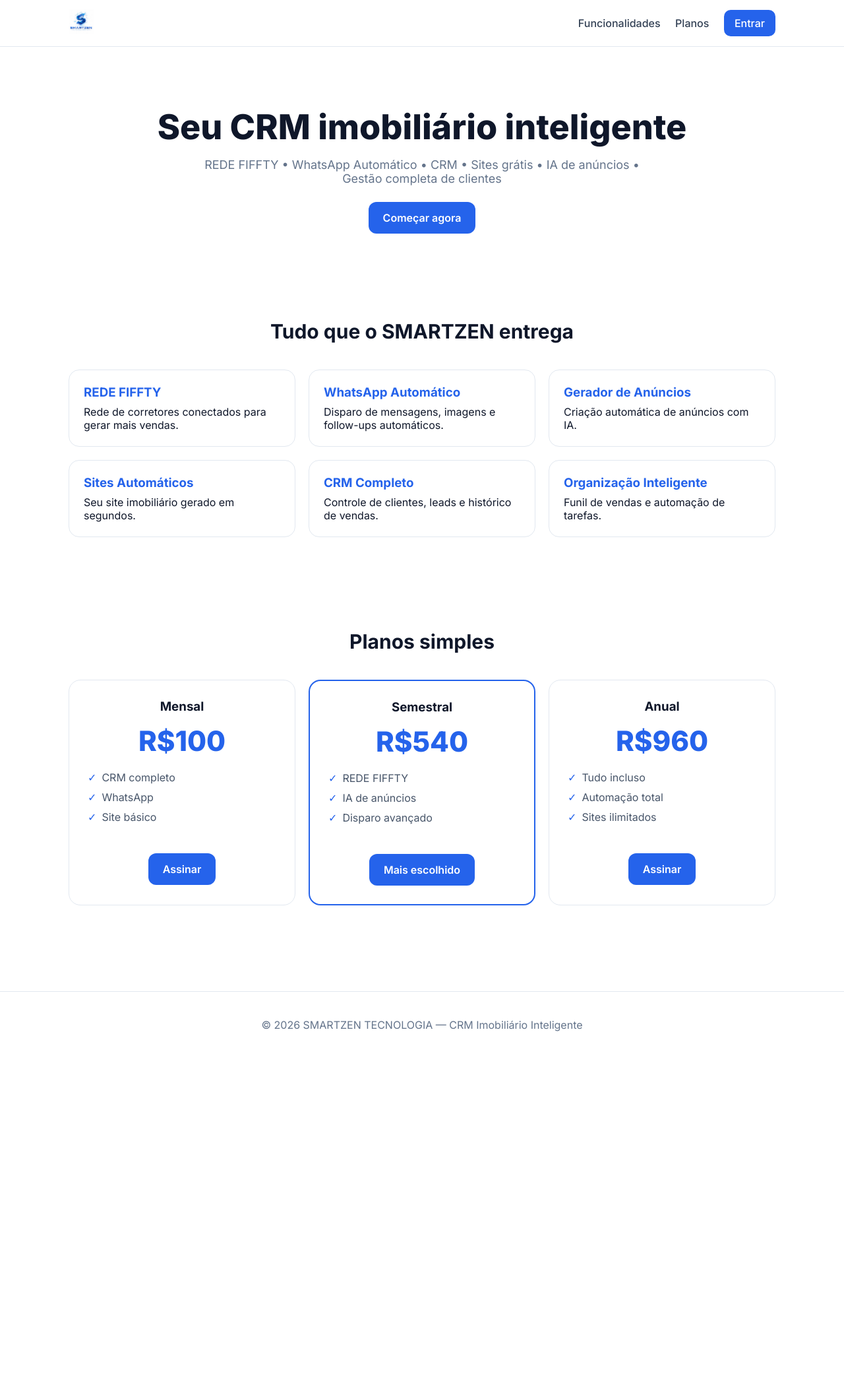
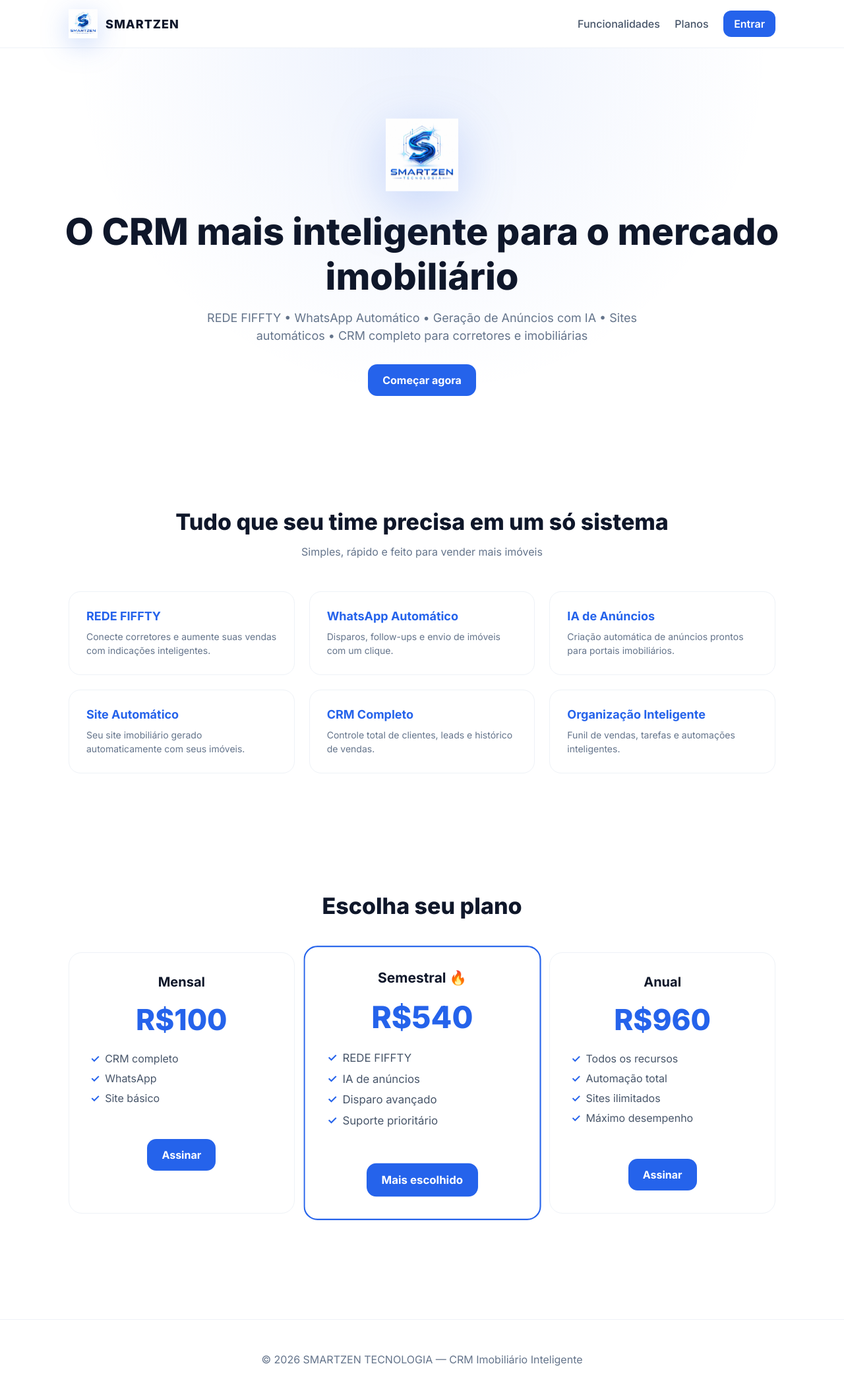
Before and after one commit to jwmister21/smartimob, a Flask app: page / in a window 1280 px wide. Shown: the whole page at 66% size. Before the commit the page ends 1563 px from the top, so only its background shows below. Run offline with Flask 3, Linux system fonts and the light colour scheme; data that the repository does not hold is empty; parts of the project's set-up code (start-up, migrations or seed data) failed here and were passed over.

Commit message:
Update landing.html

```diff
--- a/templates/landing.html
+++ b/templates/landing.html
@@ -3,7 +3,7 @@
 <head>
 <meta charset="UTF-8">
 <meta name="viewport" content="width=device-width, initial-scale=1.0">
-<title>SMARTZEN - CRM Imobiliário Inteligente</title>
+<title>SMARTZEN - CRM Inteligente</title>
 
 <link href="https://fonts.googleapis.com/css2?family=Inter:wght@300;400;500;600;700;800&display=swap" rel="stylesheet">
 
@@ -24,8 +24,9 @@ body{
 header{
     position:sticky;
     top:0;
-    background:white;
-    border-bottom:1px solid #e2e8f0;
+    background:rgba(255,255,255,0.85);
+    backdrop-filter:blur(12px);
+    border-bottom:1px solid #eef2f7;
     z-index:1000;
 }
 
@@ -33,40 +34,78 @@ header{
     max-width:1200px;
     margin:auto;
     padding:0 5%;
+    height:72px;
     display:flex;
     justify-content:space-between;
     align-items:center;
-    height:70px;
+}
+
+/* LOGO GRANDE */
+.logo{
+    display:flex;
+    align-items:center;
+    gap:12px;
 }
 
 .logo img{
-    height:38px;
+    height:44px;
+    filter: drop-shadow(0 10px 20px rgba(37,99,235,0.25));
+}
+
+.logo span{
+    font-weight:800;
+    font-size:18px;
+    letter-spacing:1px;
+    color:#0f172a;
 }
 
 nav a{
     margin-left:18px;
     text-decoration:none;
-    color:#334155;
+    color:#475569;
     font-weight:500;
+    transition:0.3s;
+}
+
+nav a:hover{
+    color:#2563eb;
 }
 
 .btn-login{
     background:#2563eb;
     color:white;
     padding:10px 16px;
-    border-radius:10px;
+    border-radius:12px;
+    margin-left:18px;
     text-decoration:none;
-    margin-left:18px;
+    font-weight:600;
 }
 
 /* ===== HERO ===== */
 .hero{
     text-align:center;
-    padding:90px 5% 60px;
+    padding:110px 5% 80px;
+    background:
+    radial-gradient(circle at top, #2563eb15, transparent 60%);
+}
+
+.hero-logo{
+    margin-bottom:20px;
+}
+
+.hero-logo img{
+    height:110px;
+    filter: drop-shadow(0 20px 40px rgba(37,99,235,0.25));
+    animation: float 3s ease-in-out infinite;
+}
+
+@keyframes float{
+    0%,100%{transform:translateY(0);}
+    50%{transform:translateY(-10px);}
 }
 
 .hero h1{
-    font-size:52px;
+    font-size:56px;
     font-weight:800;
     margin-bottom:15px;
 }
@@ -74,96 +113,124 @@ nav a{
 .hero p{
     color:#64748b;
     font-size:18px;
-    max-width:700px;
+    max-width:750px;
     margin:auto;
+    line-height:1.5;
 }
 
 .cta{
-    margin-top:25px;
+    margin-top:30px;
     display:inline-block;
     background:#2563eb;
     color:white;
     padding:14px 22px;
-    border-radius:12px;
+    border-radius:14px;
     text-decoration:none;
-    font-weight:600;
+    font-weight:700;
+    transition:0.3s;
+}
+
+.cta:hover{
+    transform:scale(1.05);
+    box-shadow:0 15px 30px rgba(37,99,235,0.25);
 }
 
 /* ===== FEATURES ===== */
 .section{
+    padding:90px 5%;
     max-width:1200px;
     margin:auto;
-    padding:70px 5%;
 }
 
 .title{
     text-align:center;
-    font-size:30px;
-    margin-bottom:40px;
+    font-size:34px;
+    font-weight:800;
+    margin-bottom:50px;
+}
+
+.subtitle{
+    text-align:center;
+    color:#64748b;
+    margin-top:-35px;
+    margin-bottom:50px;
 }
 
 .features{
     display:grid;
     grid-template-columns:repeat(auto-fit,minmax(260px,1fr));
-    gap:20px;
+    gap:22px;
 }
 
 .card{
-    border:1px solid #e2e8f0;
-    border-radius:16px;
-    padding:22px;
+    border:1px solid #eef2f7;
+    border-radius:18px;
+    padding:26px;
     transition:0.3s;
     background:white;
 }
 
 .card:hover{
-    transform:translateY(-8px);
+    transform:translateY(-10px);
     border-color:#2563eb;
-    box-shadow:0 10px 25px rgba(0,0,0,0.05);
+    box-shadow:0 20px 40px rgba(0,0,0,0.06);
 }
 
 .card h3{
-    margin-bottom:8px;
+    margin-bottom:10px;
     color:#2563eb;
+    font-size:18px;
+}
+
+.card p{
+    color:#64748b;
+    font-size:14px;
+    line-height:1.5;
 }
 
 /* ===== PLANOS ===== */
 .planos{
     display:grid;
-    grid-template-columns:repeat(auto-fit,minmax(260px,1fr));
-    gap:20px;
+    grid-template-columns:repeat(auto-fit,minmax(280px,1fr));
+    gap:22px;
 }
 
 .plan{
-    border:1px solid #e2e8f0;
-    border-radius:18px;
-    padding:28px;
+    border:1px solid #eef2f7;
+    border-radius:20px;
+    padding:32px;
     text-align:center;
     transition:0.3s;
     background:white;
 }
 
 .plan:hover{
-    transform:translateY(-10px);
+    transform:translateY(-12px);
     border-color:#2563eb;
-    box-shadow:0 10px 30px rgba(0,0,0,0.08);
+    box-shadow:0 25px 50px rgba(0,0,0,0.08);
+}
+
+.plan.featured{
+    border:2px solid #2563eb;
+    transform:scale(1.05);
 }
 
 .plan h3{
+    font-size:20px;
     margin-bottom:10px;
 }
 
 .price{
-    font-size:42px;
+    font-size:44px;
     font-weight:800;
     color:#2563eb;
-    margin:15px 0;
+    margin:18px 0;
 }
 
 ul{
     list-style:none;
     text-align:left;
-    margin:20px 0;
+    margin:22px 0;
 }
 
 ul li{
@@ -175,19 +242,16 @@ ul li::before{
     content:"✓";
     color:#2563eb;
     margin-right:8px;
-}
-
-.highlight{
-    border:2px solid #2563eb;
+    font-weight:800;
 }
 
 /* ===== FOOTER ===== */
 footer{
     text-align:center;
-    padding:40px;
-    border-top:1px solid #e2e8f0;
+    padding:50px 5%;
+    border-top:1px solid #eef2f7;
     color:#64748b;
-    margin-top:60px;
+    margin-top:70px;
 }
 </style>
 </head>
@@ -200,6 +264,7 @@ footer{
 
     <div class="logo">
         <img src="/static/logo.jpg" alt="SMARTZEN">
+        <span>SMARTZEN</span>
     </div>
 
     <nav>
@@ -213,55 +278,66 @@ footer{
 
 <!-- HERO -->
 <section class="hero">
-<h1>Seu CRM imobiliário inteligente</h1>
-<p>REDE FIFFTY • WhatsApp Automático • CRM • Sites grátis • IA de anúncios • Gestão completa de clientes</p>
+
+<div class="hero-logo">
+    <img src="/static/logo.jpg" alt="SMARTZEN LOGO">
+</div>
+
+<h1>O CRM mais inteligente para o mercado imobiliário</h1>
+
+<p>
+REDE FIFFTY • WhatsApp Automático • Geração de Anúncios com IA • Sites automáticos • CRM completo para corretores e imobiliárias
+</p>
+
 <a href="/login" class="cta">Começar agora</a>
+
 </section>
 
 <!-- FEATURES -->
-<section id="func" class="section">
+<section class="section" id="func">
 
-<h2 class="title">Tudo que o SMARTZEN entrega</h2>
+<h2 class="title">Tudo que seu time precisa em um só sistema</h2>
+<p class="subtitle">Simples, rápido e feito para vender mais imóveis</p>
 
 <div class="features">
 
 <div class="card">
 <h3>REDE FIFFTY</h3>
-<p>Rede de corretores conectados para gerar mais vendas.</p>
+<p>Conecte corretores e aumente suas vendas com indicações inteligentes.</p>
 </div>
 
 <div class="card">
 <h3>WhatsApp Automático</h3>
-<p>Disparo de mensagens, imagens e follow-ups automáticos.</p>
+<p>Disparos, follow-ups e envio de imóveis com um clique.</p>
 </div>
 
 <div class="card">
-<h3>Gerador de Anúncios</h3>
-<p>Criação automática de anúncios com IA.</p>
+<h3>IA de Anúncios</h3>
+<p>Criação automática de anúncios prontos para portais imobiliários.</p>
 </div>
 
 <div class="card">
-<h3>Sites Automáticos</h3>
-<p>Seu site imobiliário gerado em segundos.</p>
+<h3>Site Automático</h3>
+<p>Seu site imobiliário gerado automaticamente com seus imóveis.</p>
 </div>
 
 <div class="card">
 <h3>CRM Completo</h3>
-<p>Controle de clientes, leads e histórico de vendas.</p>
+<p>Controle total de clientes, leads e histórico de vendas.</p>
 </div>
 
 <div class="card">
 <h3>Organização Inteligente</h3>
-<p>Funil de vendas e automação de tarefas.</p>
+<p>Funil de vendas, tarefas e automações inteligentes.</p>
 </div>
 
 </div>
 </section>
 
 <!-- PLANOS -->
-<section id="planos" class="section">
+<section class="section" id="planos">
 
-<h2 class="title">Planos simples</h2>
+<h2 class="title">Escolha seu plano</h2>
 
 <div class="planos">
 
@@ -273,29 +349,31 @@ footer{
 <li>WhatsApp</li>
 <li>Site básico</li>
 </ul>
-<a href="/login" class="cta">Assinar</a>
+<a class="cta" href="/login">Assinar</a>
 </div>
 
-<div class="plan highlight">
-<h3>Semestral</h3>
+<div class="plan featured">
+<h3>Semestral 🔥</h3>
 <div class="price">R$540</div>
 <ul>
 <li>REDE FIFFTY</li>
 <li>IA de anúncios</li>
 <li>Disparo avançado</li>
+<li>Suporte prioritário</li>
 </ul>
-<a href="/login" class="cta">Mais escolhido</a>
+<a class="cta" href="/login">Mais escolhido</a>
 </div>
 
 <div class="plan">
 <h3>Anual</h3>
 <div class="price">R$960</div>
 <ul>
-<li>Tudo incluso</li>
+<li>Todos os recursos</li>
 <li>Automação total</li>
 <li>Sites ilimitados</li>
+<li>Máximo desempenho</li>
 </ul>
-<a href="/login" class="cta">Assinar</a>
+<a class="cta" href="/login">Assinar</a>
 </div>
 
 </div>
```
